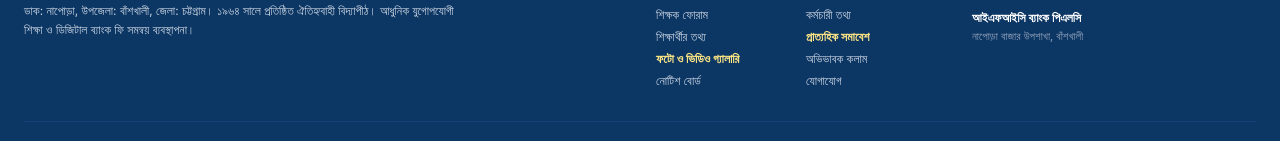
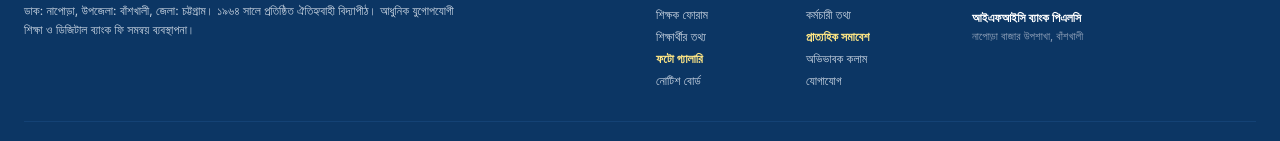
Before and after one commit to rmanulhoq-del/nsh-school, a React (Vite) app: page / in a window 1280 px wide. Shown: the part 2983-3124 px from the top of the page. Built offline with nearby package versions, Linux system fonts and the light colour scheme.

Commit message:
Update gallery button label in App.tsx

```diff
--- a/src/App.tsx
+++ b/src/App.tsx
@@ -1267,7 +1267,7 @@ export default function App() {
                   {language === 'bn' ? 'প্রাত্যহিক সমাবেশ' : 'Daily Assembly'}
                 </button>
                 <button type="button" onClick={() => setActiveTab('gallery')} className="hover:text-amber-300 text-left font-bold text-amber-200">
-                  {language === 'bn' ? 'ফটো ও ভিডিও গ্যালারি' : 'Gallery'}
+                  {language === 'bn' ? 'ফটো গ্যালারি' : 'Gallery'}
                 </button>
                 <button type="button" onClick={() => setActiveTab('parents')} className="hover:text-white text-left">
                   {language === 'bn' ? 'অভিভাবক কলাম' : 'Parents'}
```
